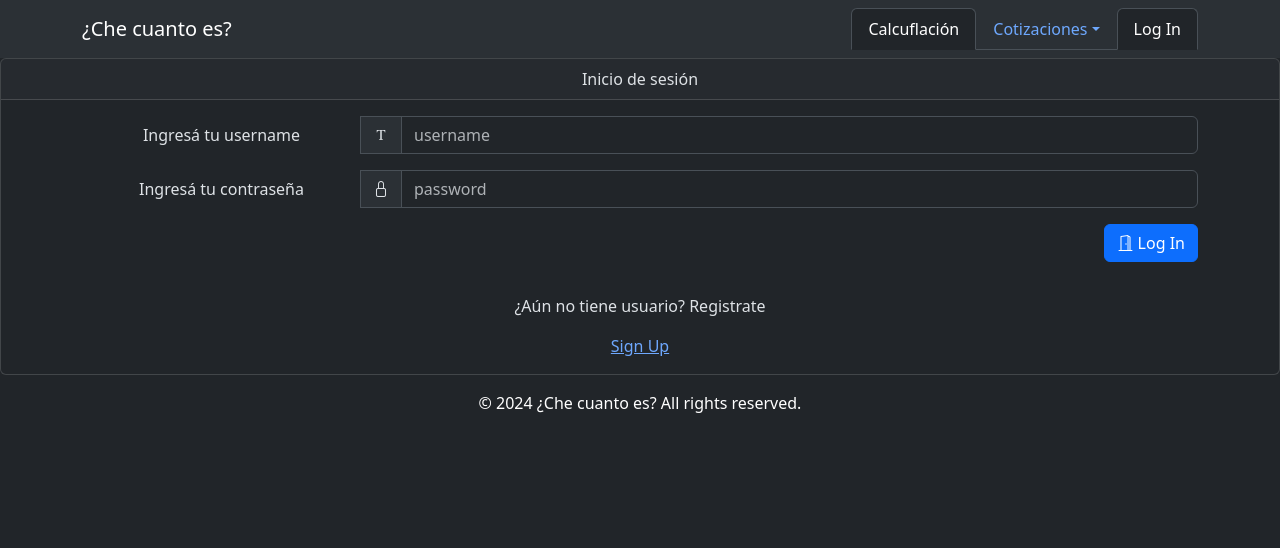
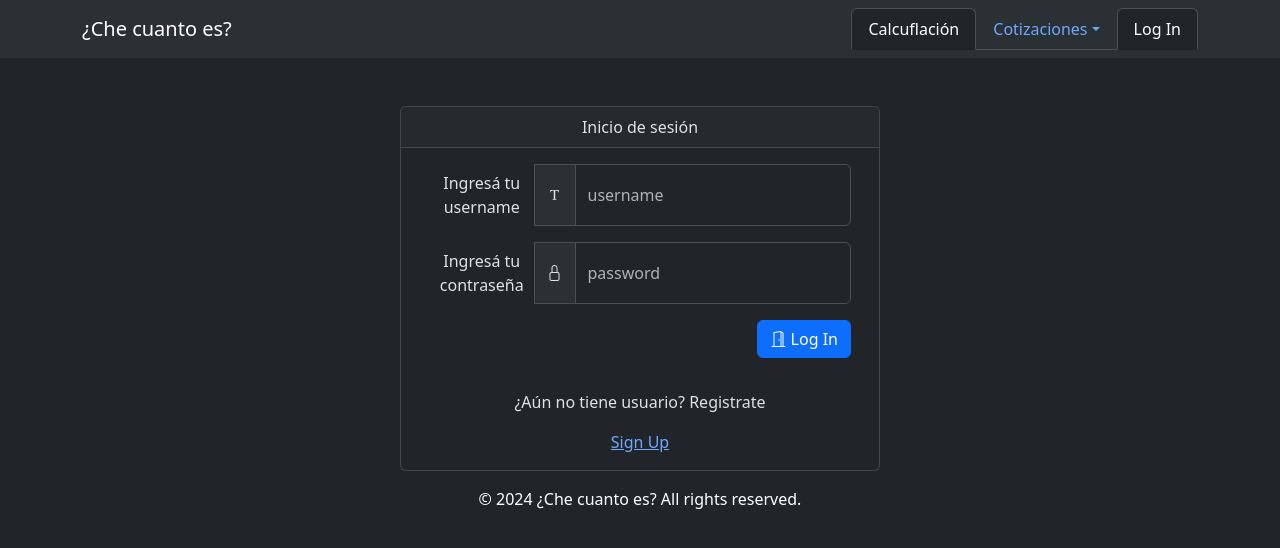
Before and after one commit to alanmedina1995/che-cuanto-es-app, an Angular app: page /auth/login in a window 1280 px wide. Shown: the top 548 px of the page. Built offline with nearby package versions, Linux system fonts and the light colour scheme.

Commit message:
Fix html

```diff
--- a/src/app/auth/components/login/login.component.html
+++ b/src/app/auth/components/login/login.component.html
@@ -1,4 +1,5 @@
-<div class="card text-center">
+<div class="d-flex justify-content-center mt-5">
+    <div class="card text-center" style="width: 30rem;">
         <div class="card-header">
             Inicio de sesión
         </div>
@@ -51,3 +52,4 @@
             <a (click)="navigateToSignUp()" class="card-link">Sign Up</a>
         </div>
     </div>
+</div>
```
Lines whose indentation alone changed are shown as unchanged.
